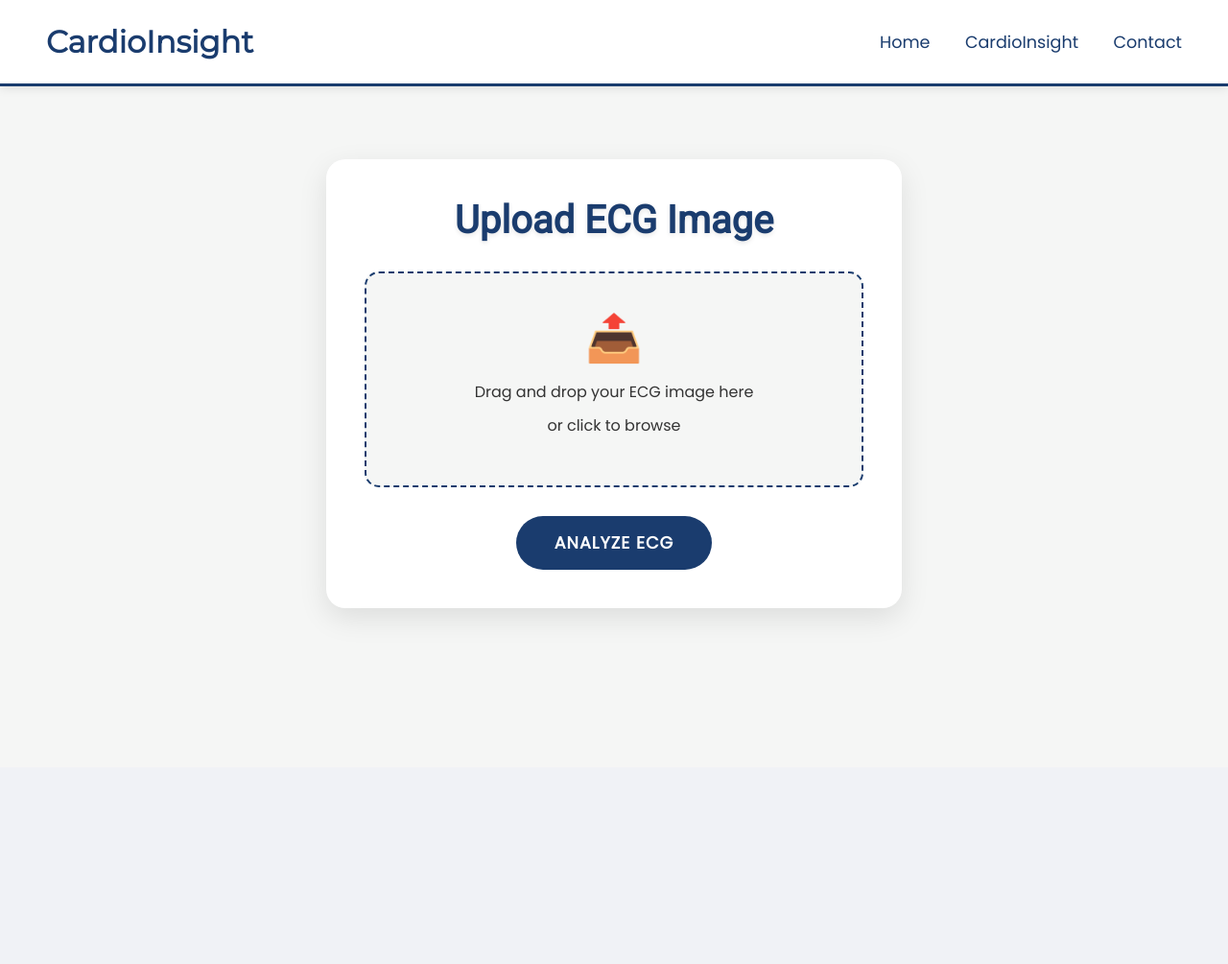
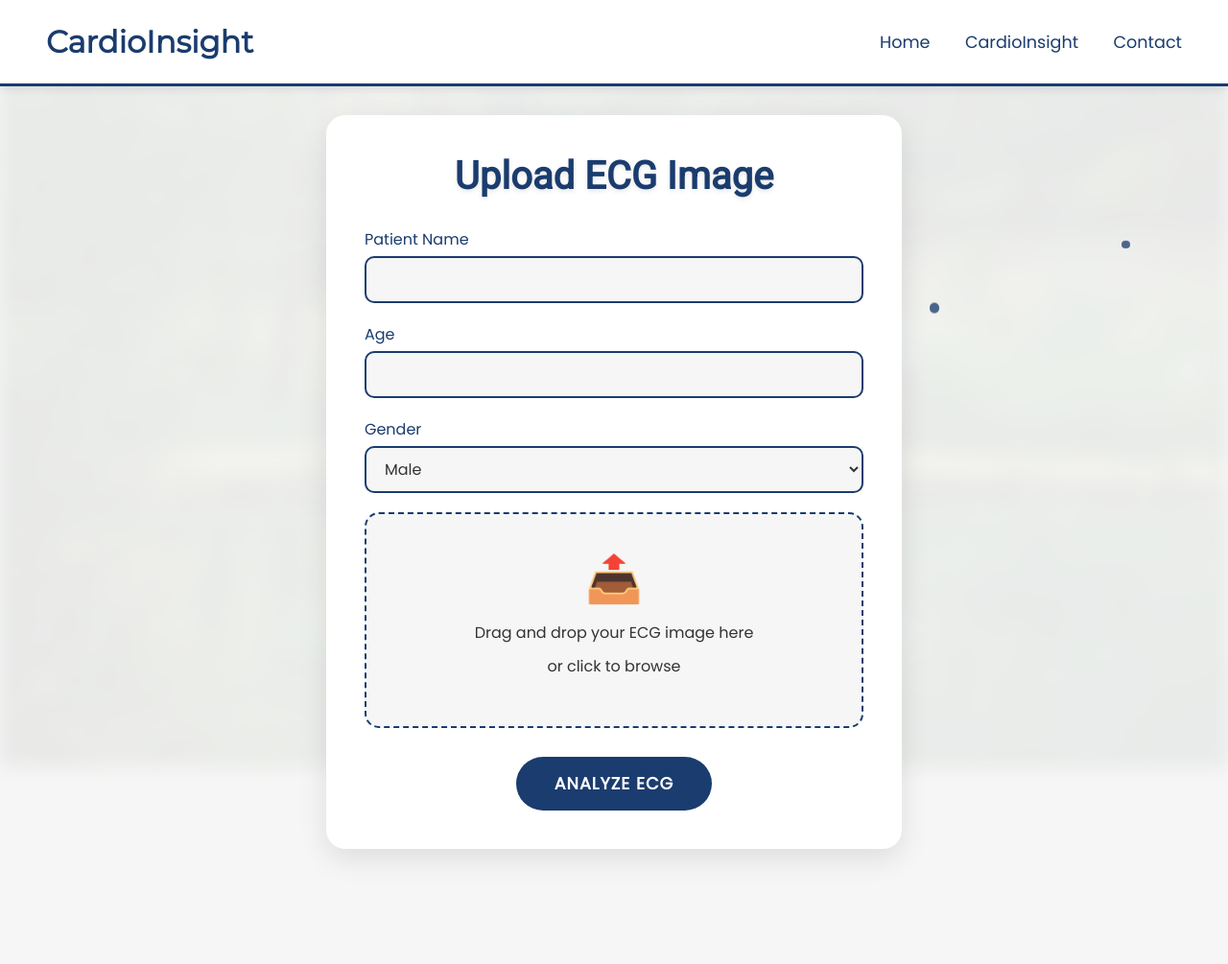
Before and after one commit to lechampion33/Cardio_ECG, a Flask app: page /upload in a window 1280 px wide. Shown: the whole page at 96% size. Before the commit the page ends 645 px from the top, so only its background shows below. Run offline with Flask 3, Linux system fonts and the light colour scheme.

Commit message:
PDF Generation Changes

```diff
--- a/app.py
+++ b/app.py
@@ -2,10 +2,11 @@ from flask import Flask, render_template, request, redirect, url_for, send_file,
 import os
 import json
 from ecg import predict_ecg  # Import the ML function
-from werkzeug.utils import secure_filename  # Add this line
+from werkzeug.utils import secure_filename
 
 app = Flask(__name__)
 app.secret_key = 'super_secret_key123'  # Simple string for development
+
 @app.route('/', methods=['GET'])
 def index():
     return render_template('index.html')
@@ -21,25 +22,55 @@ def contact():
 @app.route('/upload', methods=['GET', 'POST'])
 def upload():
     if request.method == 'POST':
-        uploaded_file = request.files['ecg_image']
-        if uploaded_file.filename != '':
-            os.makedirs('./static/uploads', exist_ok=True)
-            filename = secure_filename(uploaded_file.filename)
-            img_path = os.path.join('./static/uploads', filename)
-            uploaded_file.save(img_path)
+        # Get patient details from form
+        patient_name = request.form.get('patient_name')
+        patient_age = request.form.get('patient_age')
+        patient_gender = request.form.get('patient_gender')
+        uploaded_file = request.files.get('ecg_image')
 
-            details, pdf_path, gray_path, binary_path, graph_path, lead_images = predict_ecg(img_path)
-            session['lead_images'] = json.dumps(lead_images)  # Store as JSON
+        # Check if all required fields are provided
+        if not uploaded_file or not patient_name or not patient_age or not patient_gender:
+            return render_template('upload.html', error="Please provide all required fields: patient name, age, gender, and ECG image.")
 
-            return redirect(url_for('result',
-                                   img_filename=filename,
-                                   pdf_filename=os.path.basename(pdf_path),
-                                   prediction=details['prediction'],
-                                   confidence=details['confidence'],
-                                   heart_rate=details.get('heart_rate', 'N/A'),
-                                   pr_interval=details.get('pr_interval', 'N/A'),
-                                   qrs_duration=details.get('qrs_duration', 'N/A'),
-                                   notes=details['notes']))
+        # Validate age (basic check)
+        try:
+            patient_age = int(patient_age)
+            if patient_age <= 0:
+                raise ValueError
+        except ValueError:
+            return render_template('upload.html', error="Age must be a positive number.")
+
+        # Save the uploaded image
+        os.makedirs('./static/uploads', exist_ok=True)
+        filename = secure_filename(uploaded_file.filename)
+        img_path = os.path.join('./static/uploads', filename)
+        uploaded_file.save(img_path)
+
+        # Call predict_ecg with patient details
+        details, pdf_path, gray_path, binary_path, graph_path, lead_images = predict_ecg(
+            img_path, patient_name, patient_age, patient_gender
+        )
+
+        # Check if prediction failed
+        if details is None:
+            return render_template('upload.html', error="Error processing ECG image.")
+
+        # Store lead_images in session as JSON
+        session['lead_images'] = json.dumps(lead_images)
+
+        # Redirect to result page with all details
+        return redirect(url_for('result',
+                                img_filename=filename,
+                                pdf_filename=os.path.basename(pdf_path),
+                                prediction=details['prediction'],
+                                confidence=details['confidence'],
+                                heart_rate=details.get('heart_rate', 'N/A'),
+                                pr_interval=details.get('pr_interval', 'N/A'),
+                                qrs_duration=details.get('qrs_duration', 'N/A'),
+                                notes=details['notes'],
+                                patient_name=details['patient_name'],
+                                patient_age=details['patient_age'],
+                                patient_gender=details['patient_gender']))
 
     return render_template('upload.html')
 
@@ -47,21 +78,24 @@ def upload():
 def result():
     img_filename = request.args.get('img_filename')
     pdf_filename = request.args.get('pdf_filename')
-    lead_images = session.get('lead_images', {})
-
-
+    lead_images = session.get('lead_images', '{}')  # Default to empty JSON string if not found
 
     if not img_filename or not pdf_filename:
         return redirect(url_for('upload'))
 
+    # Gather all details from query parameters
     details = {
         "prediction": request.args.get('prediction', 'N/A'),
         "confidence": request.args.get('confidence', 'N/A'),
         "heart_rate": request.args.get('heart_rate', 'N/A'),
         "pr_interval": request.args.get('pr_interval', 'N/A'),
         "qrs_duration": request.args.get('qrs_duration', 'N/A'),
-        "notes": request.args.get('notes', 'N/A')
+        "notes": request.args.get('notes', 'N/A'),
+        "patient_name": request.args.get('patient_name', 'N/A'),
+        "patient_age": request.args.get('patient_age', 'N/A'),
+        "patient_gender": request.args.get('patient_gender', 'N/A')
     }
+
     return render_template('result.html', img_filename=img_filename, pdf_filename=pdf_filename,
                           details=details, lead_images=lead_images)
 
--- a/templates/index.html
+++ b/templates/index.html
@@ -217,7 +217,7 @@
     animation: spin 10s infinite linear;
     position: absolute;
     z-index: 0;
-    opacity: 0.4; /* Increased for better visibility */
+    opacity: 0.4;
 }
 
 
--- a/templates/upload.html
+++ b/templates/upload.html
@@ -38,7 +38,7 @@
             position: fixed;
             width: 100%;
             height: 100%;
-            background: white;
+            background: url('/static/assets/img/lake.jpg') no-repeat center/cover; /* Fixed from white */
             opacity: 0.05; /* Dulled effect */
             filter: blur(10px); /* Blurred effect */
             z-index: -1;
@@ -131,6 +131,48 @@
             text-shadow: 0 2px 5px var(--shadow);
         }
 
+        /* New Form Styling */
+        .form-group {
+            margin-bottom: 20px;
+            text-align: left;
+            width: 100%;
+        }
+
+        .form-group label {
+            font-family: 'Poppins', sans-serif;
+            font-size: 1rem;
+            color: var(--primary-blue);
+            font-weight: 500;
+            display: block;
+            margin-bottom: 5px;
+        }
+
+        .form-group input,
+        .form-group select {
+            width: 100%;
+            padding: 10px 15px;
+            font-family: 'Poppins', sans-serif;
+            font-size: 1rem;
+            color: var(--dark-gray);
+            background: var(--light-gray);
+            border: 2px solid var(--primary-blue);
+            border-radius: 10px;
+            outline: none;
+            transition: all 0.3s ease;
+        }
+
+        .form-group input:focus,
+        .form-group select:focus {
+            border-color: var(--secondary-blue);
+            background: var(--white);
+            box-shadow: 0 0 10px var(--shadow);
+        }
+
+        .form-group input:hover,
+        .form-group select:hover {
+            border-color: var(--secondary-blue);
+        }
+
         .upload-area {
             border: 2px dashed var(--primary-blue);
             border-radius: 15px;
@@ -180,7 +222,7 @@
             color: var(--dark-gray);
             font-size: 0.9rem;
             font-family: 'Poppins', sans-serif;
-            display: none; /* Initially hidden */
+            display: none;
         }
 
         .btn {
@@ -263,6 +305,22 @@
         <div class="upload-container">
             <h1>Upload ECG Image</h1>
             <form action="{{ url_for('upload') }}" method="POST" enctype="multipart/form-data" id="upload-form">
+                <div class="form-group">
+                    <label for="patient_name">Patient Name</label>
+                    <input type="text" name="patient_name" id="patient_name" required>
+                </div>
+                <div class="form-group">
+                    <label for="patient_age">Age</label>
+                    <input type="number" name="patient_age" id="patient_age" required min="0">
+                </div>
+                <div class="form-group">
+                    <label for="patient_gender">Gender</label>
+                    <select name="patient_gender" id="patient_gender" required>
+                        <option value="Male">Male</option>
+                        <option value="Female">Female</option>
+                        <option value="Other">Other</option>
+                    </select>
+                </div>
                 <div class="upload-area" id="upload-area">
                     <div class="upload-icon">📤</div>
                     <p class="upload-text" id="upload-text-1">Drag and drop your ECG image here</p>
@@ -352,11 +410,18 @@ function handleDrop(e) {
             }
         }
 
-// Initialize upload area state
-updateUploadArea(false);
-
-        // Particle effect
-
+        // Particle effect (unchanged, but ensuring it runs)
+        for (let i = 0; i < 20; i++) {
+            const particle = document.createElement('div');
+            particle.classList.add('particle');
+            particle.style.width = `${Math.random() * 8 + 4}px`;
+            particle.style.height = particle.style.width;
+            particle.style.left = `${Math.random() * 100}%`;
+            particle.style.top = `${Math.random() * 100}%`;
+            particle.style.animationDuration = `${Math.random() * 10 + 5}s`;
+            particle.style.animationDelay = `${Math.random() * 5}s`;
+            particlesContainer.appendChild(particle);
+        }
 
         window.addEventListener('scroll', () => {
             const navbar = document.querySelector('.navbar');
```
Also changed, not shown: ecg.py (+52 -28 lines). Lines whose indentation alone changed are shown as unchanged.
